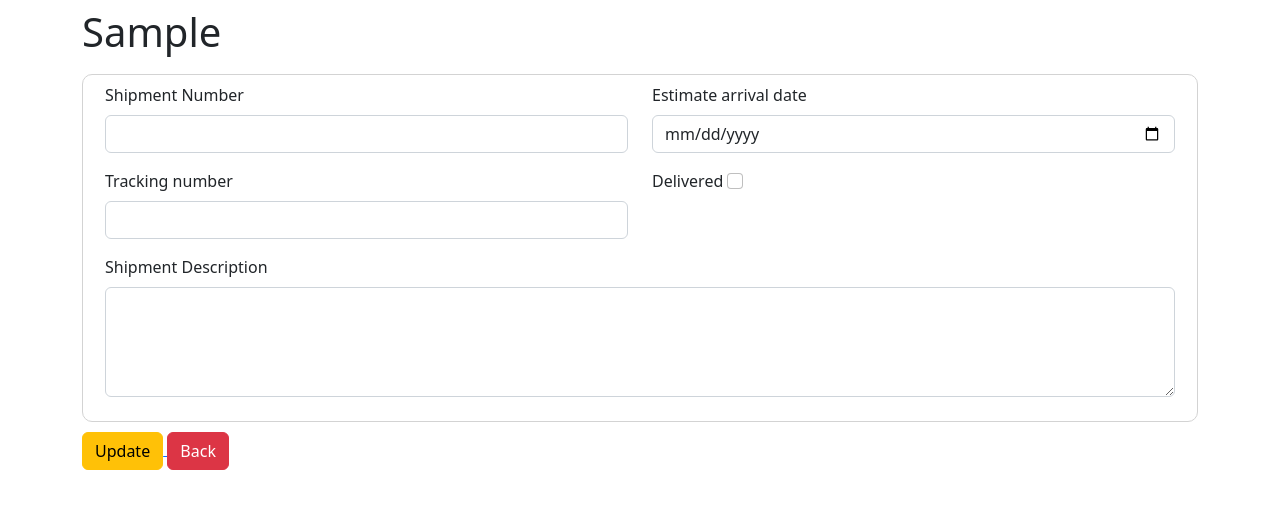
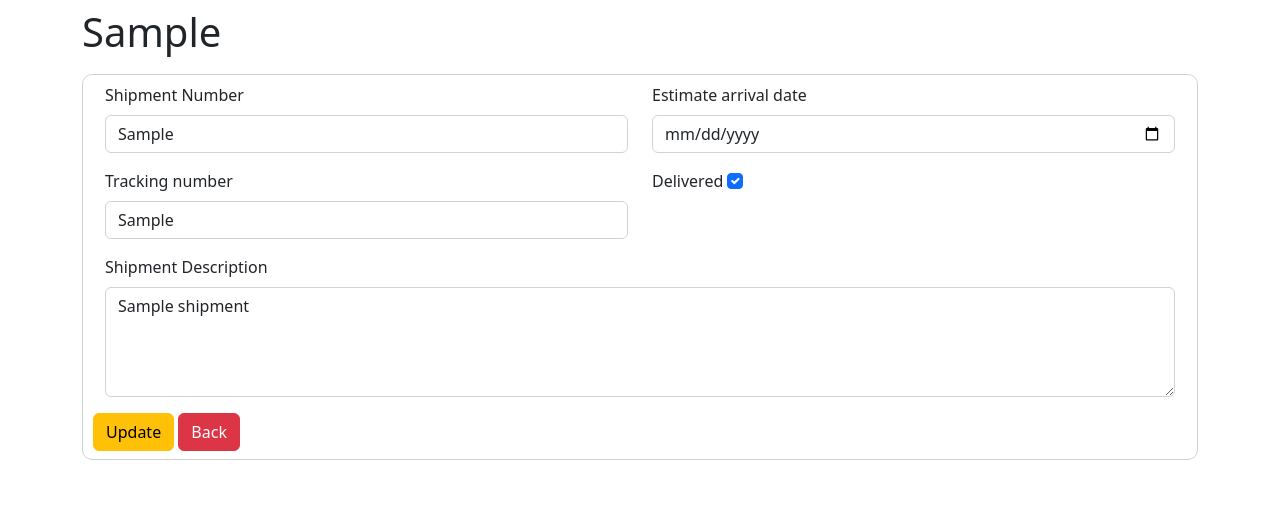
Before and after one commit to sullie-dev/Inventory-Manager, a Flask app: template templates/updateshipments.html in a window 1280 px wide. Shown: the part 56-565 px from the top of the page. Run offline with Flask 2, Linux system fonts and the light colour scheme; the template is opened without the code that fills it: most values are stand-ins (such as "Sample title", 1, 10 or a date in 2020); some libraries are stand-ins or nearby versions.

Commit message:
Add route to update shipments

```diff
--- a/main.py
+++ b/main.py
@@ -132,8 +132,6 @@ def deleteProduct(product_key):
 
 		connection = connect_db()
 		cursor = connection.cursor()
-		# delete_query = """DELETE product
-  #   WHERE product_key = %s"""
 		delete_query = f""" DELETE from product WHERE product_key='{product_key}'"""
 		cursor.execute(delete_query)
 
@@ -171,11 +169,54 @@ def createShipment():
 		return redirect('/shipments')
 
 
-@app.route('/update-shipment')
-def updateShipment():
-	return render_template('updateshipments.html', page_title="Update Shipment", page_function="Update shipment")
 
-@app.route('/delete-<shipment_key>', methods=("GET", "POST"))
+@app.route('/update-shipment/<shipment_key>')
+def updateShipment(shipment_key):
+	connection = connect_db()
+	cursor = connection.cursor()
+
+	search_query = f"SELECT * from shipment WHERE shipment_key='{shipment_key}'"
+
+	cursor.execute(search_query)
+	connection.commit()
+
+	shipment_result = cursor.fetchall()
+
+	print(shipment_result)
+
+	return render_template('updateshipments.html', page_title="Update Shipment", page_function="Update Shipment", shipment = shipment_result)
+
+
+@app.route('/update-shipment/<shipment_key>', methods=("GET", "POST"))
+def updateSingleShipment(shipment_key):
+	db = connect_db()
+	cursor = db.cursor()
+
+	shipment_name = request.form.get('shipmentTitle'),
+	shipment_tracking = request.form.get('shipmentTracking'),
+	shipment_delivery_date = request.form.get('shipmentDeliveryDate'),
+	shipment_status = bool(request.form.get('shipmentStatus')),
+	shipment_description = request.form.get('shipmentDescription')
+
+	update_shipment_name_query = """UPDATE shipment SET shipment_name = %s WHERE shipment_key = %s"""
+	update_shipment_tracking_query = """UPDATE shipment SET shipment_tracking = %s WHERE shipment_key = %s"""
+	shipment_delivery_date_query = """UPDATE shipment SET shipment_delivery_date = %s WHERE shipment_key = %s"""
+	shipment_status_query = """UPDATE shipment SET shipment_status = %s WHERE shipment_key = %s"""
+	update_shipment_description_query = """UPDATE shipment SET shipment_description = %s WHERE shipment_key = %s"""
+
+	cursor.execute(update_shipment_name_query, (shipment_name, shipment_key))
+	cursor.execute(update_shipment_tracking_query, (shipment_tracking, shipment_key))
+	cursor.execute(shipment_delivery_date_query, (shipment_delivery_date, shipment_key))
+
+	cursor.execute(shipment_status_query, (shipment_status, shipment_key))
+	cursor.execute(update_shipment_description_query, (shipment_description, shipment_key))
+
+	db.commit()
+
+	flash('Shipment updated sucessfully','success')
+	return redirect('/shipments')
+
+@app.route('/delete-shipment-<shipment_key>', methods=("GET", "POST"))
 def deleteShipment(shipment_key):
 
 		connection = connect_db()
--- a/templates/shipments.html
+++ b/templates/shipments.html
@@ -28,7 +28,7 @@
       <td>{{shipment[2]}}</td>
       <td>{{shipment[3]}}</td>
 			<td>{{shipment[4]}}</td>
-			<td><a href="delete-{{ shipment[0] }}"><i class="bi bi-trash3 px-1"></i></a> <a href="update-product/{{ shipment[0] }}"><i class="bi bi-pencil px-1"></i></a></td>
+			<td><a href="delete-shipment-{{ shipment[0] }}"><i class="bi bi-trash3 px-1"></i></a> <a href="update-shipment/{{ shipment[0] }}"><i class="bi bi-pencil px-1"></i></a></td>
     </tr>
         {% endfor %}
 
--- a/templates/updateshipments.html
+++ b/templates/updateshipments.html
@@ -2,27 +2,27 @@
 {% block content %}
 <div class="container">
 	<h1 class="py-2">{{page_function}}</h1>
-	<form class="py-2 productForm">
+	<form class="py-2 productForm" method="post" action="/update-shipment/{{ shipment[0][0] }}">
 		<div class="container">
 			 <div class="row">
 		    <div class="col">
 		      <div class="mb-3">
     <label for="shipmentTitle" class="form-label">Shipment Number</label>
-    <input type="text" class="form-control" id="shipmentTitle">
+    <input type="text" class="form-control" id="shipmentTitle" name="shipmentTitle" value={{ shipment[0][1] }}>
 					</div>
   <div class="mb-3">
     <label for="shipmentTracking" class="form-label">Tracking number</label>
-    <input type="number" class="form-control" id="shipmentTracking">
+    <input type="text" class="form-control" id="shipmentTracking" name="shipmentTracking" value={{ shipment[0][2] }}>
   </div>
 		    </div>
 		    <div class="col">
 		      <div class="mb-3">
-    <label for="shippingETA" class="form-label">Estimate arrival date</label>
-    <input type="date" class="form-control" id="productQuantity">
+    <label for="shipmentDeliveryDate" class="form-label">Estimate arrival date</label>
+    <input type="date" class="form-control" id="shipmentDeliveryDate" name="shipmentDeliveryDate" value={{ shipment[0][3] }}>
 					</div>
   <div class="mb-3">
-    <label for="shippingDelivered" class="form-label">Delivered</label>
-    <input type="checkbox" class="form-check-input" id="shippingDelivered">
+    <label for="shipmentStatus" class="form-label">Delivered</label>
+    <input type="checkbox" class="form-check-input" id="shipmentStatus" name="shipmentStatus" checked={{ shipment[0][4] }}>
   </div>
 		    </div>
 		  </div>
@@ -30,14 +30,15 @@
 		    <div class="col">
 		      <div class="mb-3">
     <label for="shipmentDescription" class="form-label">Shipment Description</label>
-    <textarea rows="4" cols="50" class="form-control" id="productDescription"></textarea>
+    <textarea rows="4" cols="50" class="form-control" id="shipmentDescription" name="shipmentDescription">{{ shipment[0][5] }}</textarea>
 					</div>
 		    </div>
 		  </div>
 		</div>
-</form>
-	<a href ="/"><button type="button" class="btn btn-warning">Update</button>
+		<button type="submit" class="btn btn-warning">Update</button>
 	<a href ="/"><button type="button" class="btn btn-danger">Back</button>
 	</a>
+</form>
+
 </div>
 {% endblock %}
```
